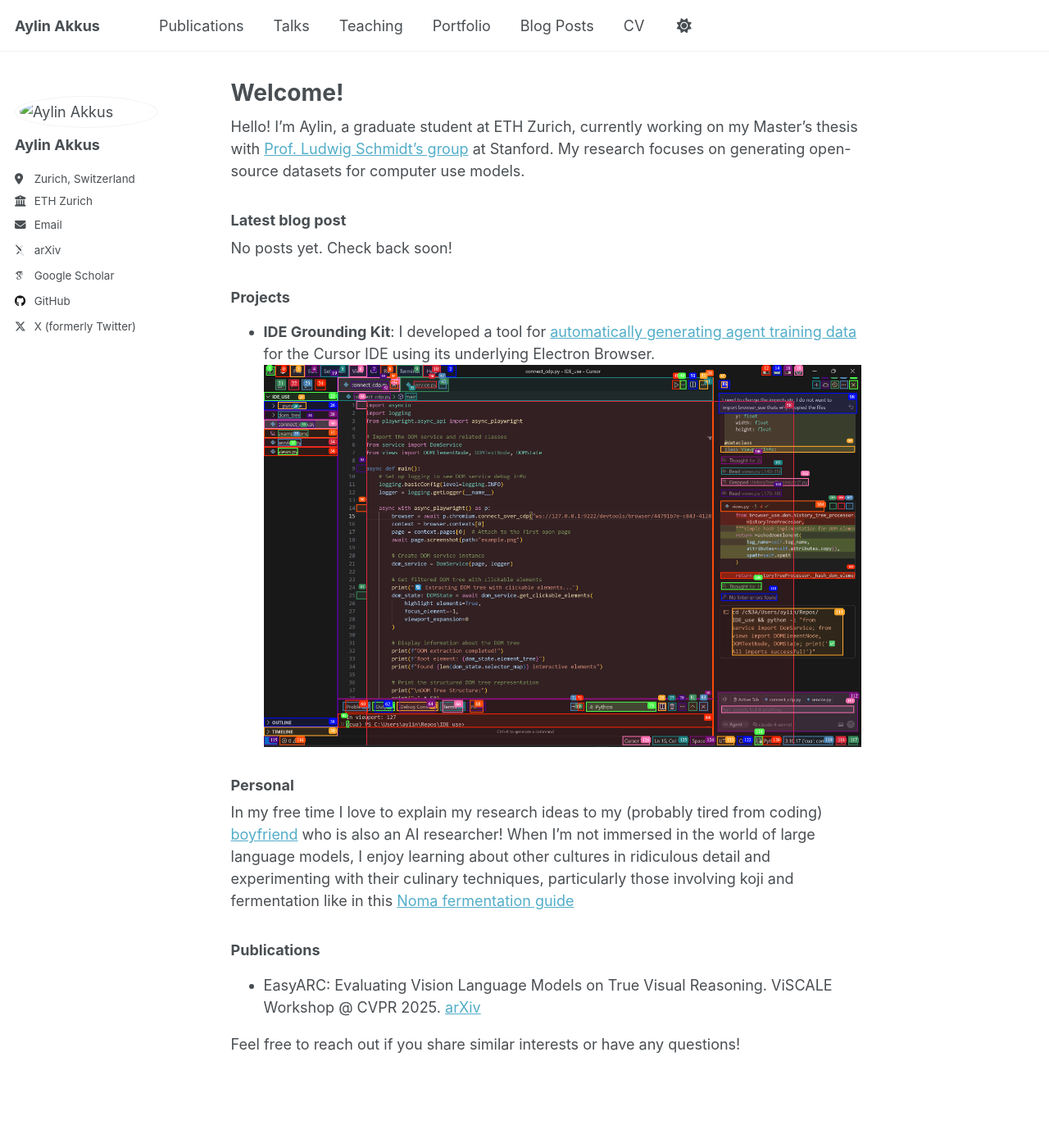
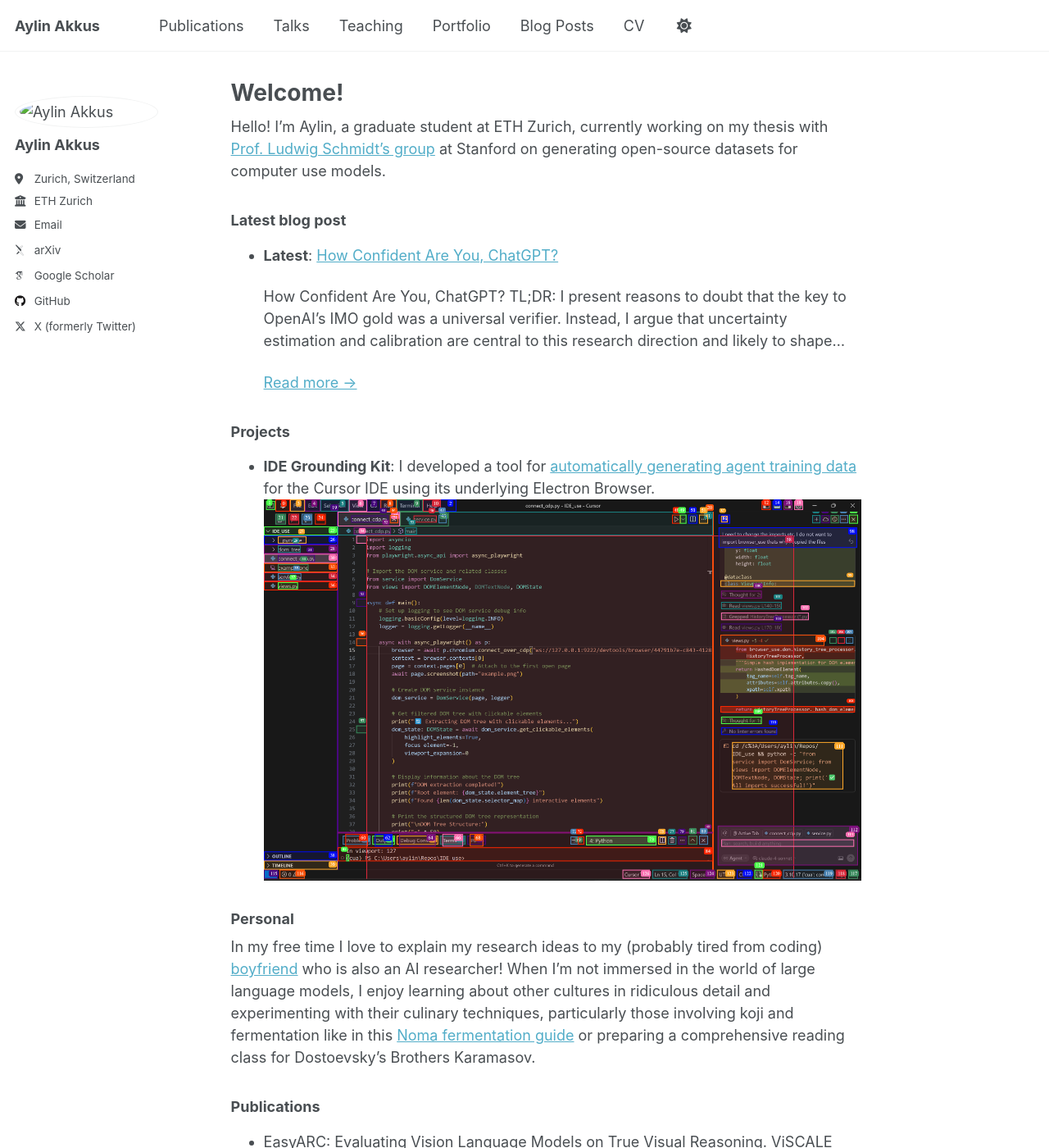
Before and after one commit to AylinAkkus/aylinakkus.github.io, a Jekyll site: the page built from _pages/about.md, in a window 1280 px wide and 1400 px high. Shown: the whole window at 82% size. Built offline with Jekyll 4.4.1, drawn with Linux system fonts in a browser that asks for light colours; some web fonts are replaced; a script that is not in the unit is left out.

Commit message:
Improved article layout

```diff
--- a/_pages/about.md
+++ b/_pages/about.md
@@ -7,7 +7,7 @@ redirect_from:
   - /about.html
 ---
 
-Hello! I'm Aylin, a graduate student at ETH Zurich, currently working on my Master's thesis with [Prof. Ludwig Schmidt's group](https://people.csail.mit.edu/ludwigs/index.html) at Stanford. My research focuses on generating open-source datasets for computer use models.
+Hello! I'm Aylin, a graduate student at ETH Zurich, currently working on my thesis with [Prof. Ludwig Schmidt's group](https://people.csail.mit.edu/ludwigs/index.html) at Stanford on generating open-source datasets for computer use models.
 
 ### Latest blog post
 
@@ -27,11 +27,11 @@ No posts yet. Check back soon!
 ### Projects
 
 - **IDE Grounding Kit**: I developed a tool for [automatically generating agent training data](https://github.com/AylinAkkus/IDE-grounding-kit) for the Cursor IDE using its underlying Electron Browser.
-![Bounding Boxes on Cursor Screen](images\Cursor_bbox.png)
+![Bounding Boxes on Cursor Screen]({{ '/images/Cursor_bbox.png' | relative_url }})
 
 ### Personal
 
-In my free time I love to explain my research ideas to my (probably tired from coding) [boyfriend](https://mertunsall.github.io/) who is also an AI researcher! When I'm not immersed in the world of large language models, I enjoy learning about other cultures in ridiculous detail and experimenting with their culinary techniques, particularly those involving koji and fermentation like in this [Noma fermentation guide](https://www.wired.com/story/noma-guide-to-fermentation-book-review/)
+In my free time I love to explain my research ideas to my (probably tired from coding) [boyfriend](https://mertunsall.github.io/) who is also an AI researcher! When I'm not immersed in the world of large language models, I enjoy learning about other cultures in ridiculous detail and experimenting with their culinary techniques, particularly those involving koji and fermentation like in this [Noma fermentation guide](https://www.wired.com/story/noma-guide-to-fermentation-book-review/) or preparing a comprehensive reading class for Dostoevsky's Brothers Karamasov.
 
 ### Publications
 
--- /dev/null
+++ b/_posts/2025-08-08-how-confident-are-you-chatgpt.html
@@ -0,0 +1,215 @@
+---
+layout: single
+title: "How Confident Are You, ChatGPT?"
+author_profile: true
+description: "Why calibration and uncertainty—not a universal verifier—are the core story behind recent reasoning breakthroughs."
+tags:
+  - RL
+  - Reasoning Models
+  - OpenAI
+date: 2025-08-08
+---
+
+<style>
+  /* Page-scoped, article-style typography */
+  .feature-article {
+    max-width: 720px;
+    margin: 0 auto;
+    font-family: "Georgia", "Times New Roman", serif;
+    line-height: 1.7;
+    font-size: 1.08rem;
+    color: var(--body-color, #1a1a1a);
+  }
+  .feature-article h1 {
+    font-size: 2.2rem;
+    line-height: 1.2;
+    margin-bottom: 0.4rem;
+    font-weight: 700;
+  }
+  .feature-article .dek {
+    font-size: 1.15rem;
+    color: #444;
+    margin: 0 0 1.25rem;
+  }
+  .feature-article .byline {
+    color: #666;
+    font-size: 0.95rem;
+    margin-bottom: 2rem;
+  }
+  .feature-article .lede {
+    font-size: 1.12rem;
+    margin-top: 1.25rem;
+  }
+  .feature-article .lede:first-letter {
+    float: left;
+    font-size: 3.6rem;
+    line-height: 1;
+    padding-right: 0.35rem;
+    padding-top: 0.18rem;
+    font-weight: 700;
+  }
+  .feature-article blockquote {
+    margin: 1.5rem 0;
+    padding: 0.1rem 1rem;
+    border-left: 3px solid #ccc;
+    color: #333;
+    font-style: italic;
+    background: rgba(0,0,0,0.02);
+  }
+  .feature-article figure {
+    margin: 2rem 0;
+  }
+  .feature-article figure img {
+    display: block;
+    width: 100%;
+    height: auto;
+    border-radius: 4px;
+  }
+  .feature-article figcaption {
+    font-size: 0.9rem;
+    color: #666;
+    margin-top: 0.5rem;
+    text-align: center;
+  }
+  .feature-article .section-kicker {
+    margin-top: 2.25rem;
+    text-transform: uppercase;
+    letter-spacing: 0.04em;
+    color: #888;
+    font-weight: 600;
+    font-size: 0.9rem;
+  }
+  .feature-article h2 {
+    font-size: 1.5rem;
+    margin: 1.8rem 0 0.6rem;
+  }
+  .feature-article .pull-quote {
+    font-size: 1.15rem;
+    font-style: italic;
+    color: #333;
+    border-left: 3px solid #222;
+    margin: 2rem 0;
+    padding: 0.1rem 1rem;
+    background: rgba(0,0,0,0.025);
+  }
+  .feature-article a {
+    color: #0056b3;
+    text-decoration: underline;
+    text-underline-offset: 2px;
+  }
+</style>
+
+<article class="feature-article">
+  <header>
+    <h1>How Confident Are You, ChatGPT?</h1>
+    <p class="dek"><strong>TL;DR:</strong> I present reasons to doubt that the key to OpenAI’s IMO gold was a universal verifier. Instead, I argue that uncertainty estimation and calibration are central to this research direction and likely to shape future products.</p>
+    <p class="byline">By Aylin Güliz Akkus</p>
+  </header>
+
+  <p class="lede">
+    Recently, both OpenAI and DeepMind entered their models in the IMO 2025 and achieved gold medals by correctly solving problems 1 through 5. Problem 6 remained unsolved by both models. Interestingly, the solutions were written in informal natural language, not in formal systems like Lean. The latter approach—used by Harmonic’s Aristotle <a href="https://harmonic.fun/news">Gold</a> and Bytedance’s Seed Prover <a href="https://seed.bytedance.com/en/blog/bytedance-seed-prover-achieves-silver-medal-score-in-imo-2025">Silver</a>—has an important advantage: compilers provide verifiability. Informal reasoning risks hallucination. Yet the fact that OpenAI and DeepMind produced correct solutions, later verified by human experts, highlights something important: progress in supervising tasks that are hard to verify.
+  </p>
+
+  <p>
+    Noam Brown (one of the three OpenAI employees who worked on the IMO project) said in an <a href="https://www.youtube.com/watch?v=EEIPtofVe2Q&list=PLOhHNjZItNnMm5tdW61JpnyxeYH5NDDx8">interview with Sequoia’s Sonya Huang</a>:
+  </p>
+
+  <blockquote>
+    “We observed progress on hard-to-verify tasks, which was a departure from our previous focus on verifiable rewards, and this improvement is what excited us. [...] Initially, when language models came out, the challenge was getting them to reason. <strong>Once they could reason, the next challenge was getting them to reason on hard-to-verify tasks.</strong> Now that they can reason on hard-to-verify tasks, I think the next hurdle will be getting them to come up with novel questions.”
+  </blockquote>
+
+  <p>
+    Some speculated that OpenAI built a <a href="https://www.theinformation.com/articles/universal-verifiers-openais-secret-weapon">universal verifier</a>—an LLM capable of judging outputs across domains. But such verifiers are imperfect, just like the proving model itself. This opens the door to reward hacking: the model learns to fool the verifier rather than solve the problem.
+  </p>
+
+  <p>
+    Lean, by contrast, is a limited but <em>perfect</em> verifier in its domain: it requires formal language, but the resulting reward signal is always correct. In what follows, I present arguments that calibration—not a universal verifier—belongs at the center of recent progress.
+  </p>
+
+  <h2>Calibration, Not Just Verification</h2>
+  <p>
+    Calibration refers to how well a model’s predicted confidence scores match the actual likelihood of being correct. A well-calibrated model that says it’s 80% confident should be right about 80% of the time. Overconfidence, by contrast, means outputting an answer with high confidence that is actually wrong. <strong>Hallucination</strong> is a result of overconfident models. Researchers from FAIR at Meta found that <a href="https://openreview.net/pdf?id=kYbojsAOBj">reasoning models trained with RL tend to become overconfident</a> after RL training.
+  </p>
+
+  <p>
+    The calibration hypothesis first came from this post by Alexander Wei:
+  </p>
+
+  <figure>
+    <img src="{{ '/images/Alexander_Wei_X_Post.png' | relative_url }}" alt="Alexander Wei's X post about calibration" />
+    <figcaption>Alexander Wei’s post that inspired the calibration framing.</figcaption>
+  </figure>
+
+  <p>
+    Listening to the interview again, <strong>uncertainty is all over the conversation</strong>—and even featured in the GPT‑5 launch. As Brown notes:
+  </p>
+
+  <blockquote>
+    “We allocated significant computational resources to problem six, but it was encouraging to see that <strong>the model didn’t attempt to fabricate a solution and instead acknowledged its inability to solve it</strong> ... <strong>This level of self-awareness is remarkable</strong>, especially considering that earlier models would often try to be helpful by generating incorrect answers.”
+  </blockquote>
+
+  <blockquote>
+    “Although it still can’t solve the problem, <strong>it now recognizes its inability to do so</strong>, which I consider a significant improvement.”
+  </blockquote>
+
+  <blockquote>
+    “One of the intriguing aspects of these models is their ability to express uncertainty or confidence in natural language throughout the problem-solving process. [...] On problem six, <strong>the model frequently expressed difficulty</strong>, with phrases like ‘No progress,’ ‘Hard,’ and ‘Seems hard.’”
+  </blockquote>
+
+  <p class="pull-quote">
+    Evidence points away from a separate, universal verifier and toward uncertainty estimation that’s <em>absorbed into the model itself</em>.
+  </p>
+
+  <h2 id="rl-for-uncertainty-training">RL for Uncertainty Training</h2>
+  <p>
+    My hypothesis: the OpenAI team saw promising signs of self-assessed confidence and then amplified this behavior with RL. The idea is to reward the model for correct answers with high confidence—and penalize it when it’s confidently wrong. A <a href="https://www.arxiv.org/pdf/2507.16806">recent paper by MIT researchers</a> explores an RL calibration approach in more detail. The likely effect is to encourage deeper reasoning and develop an implicit internal verifier to assess uncertainty before finalizing an answer.
+  </p>
+
+  <h2 id="parallel-thinking">Parallel Thinking and Multi‑Agent Systems</h2>
+  <p>
+    Another key factor in the IMO was scaling up reasoning through parallel computation. Both teams worked under the same 4.5‑hour constraint as human contestants, but models can explore many branches in parallel. That makes comparisons to human time imperfect; total compute is what really matters—a detail neither team disclosed.
+  </p>
+
+  <p>
+    DeepMind emphasized this in their <a href="https://deepmind.google/discover/blog/advanced-version-of-gemini-with-deep-think-officially-achieves-gold-medal-standard-at-the-international-mathematical-olympiad/">statement</a>:
+  </p>
+  <blockquote>
+    “We achieved this year’s result using an advanced version of Gemini Deep Think [...] that incorporates some of our latest research techniques, including parallel thinking. This setup enables the model to simultaneously explore and combine multiple possible solutions before giving a final answer, rather than pursuing a single, linear chain of thought.”
+  </blockquote>
+
+  <p>
+    OpenAI, meanwhile, highlighted multi‑agent systems:
+  </p>
+  <blockquote>
+    “In addition to having the model think for extended periods and make progress on difficult‑to‑verify tasks, this also involved scaling up parallel compute, which has a multi‑agent component. While we cannot go into too much detail about the exact techniques, this was certainly one way we were able to scale up test‑time compute for the IMO. Regarding the multi‑agent and parallel compute scaling, we prioritized generality in our techniques.”
+  </blockquote>
+
+  <p>
+    The challenge with parallelization is avoiding overconfident hallucinations across multiple agents. Without proper calibration, it’s hard to select the correct answer. With confidence training, the model can withhold answers until it’s certain—or output useful confidence scores to rank candidate solutions—enabling better use of parallel compute by choosing the highest‑confidence result.
+  </p>
+
+  <h3>Speculations</h3>
+  <p>
+    More advanced setups may use a Manager–Worker architecture: one agent proposes diverse proof strategies that workers develop. This encourages exploration and reduces duplication. In a DeepMind video, mathematician Michel van Garrel notes:
+  </p>
+  <blockquote>
+    “When I was thinking about solving that question, I was thinking about three different things, three different ideas, but it seems that DeepThink was thinking about 20 or 100.”
+  </blockquote>
+
+  <p>
+    In OpenAI’s case, behavior suggests a modular strategy: problems are broken into lemmas, which are solved independently. Agents can share proven subparts, allowing others to compose a full proof—consistent with DeepMind’s comments about “combining multiple possible solutions.”
+  </p>
+
+  <figure>
+    <img src="{{ '/images/lemma_openai_problem_1.png' | relative_url }}" alt="Excerpt from OpenAI’s Problem 1 proof showing lemma structure" />
+    <figcaption>Excerpt from OpenAI’s Problem 1 proof (illustrative lemma structure).</figcaption>
+  </figure>
+
+  <h2>GPT‑5 and the Push for Reliability</h2>
+  <p>
+    Uncertainty estimation seems to also have played a role in the recent GPT-5 release. From the recent [GPT-5 announcement](https://openai.com/index/introducing-gpt-5/):
+    <blockquote>
+        "We’ve particularly invested in making our models more reliable when reasoning on complex, open-ended questions [...] across all of these benchmarks, “GPT‑5 thinking” shows a sharp drop in hallucinations—about six times fewer than o3—marking a clear leap forward in producing consistently accurate long-form content."
+    </blockquote>
+  </p>
+</article>
```
Also changed, not shown: _posts/2199-01-01-future-post.md (deleted, +0 -72 lines).
